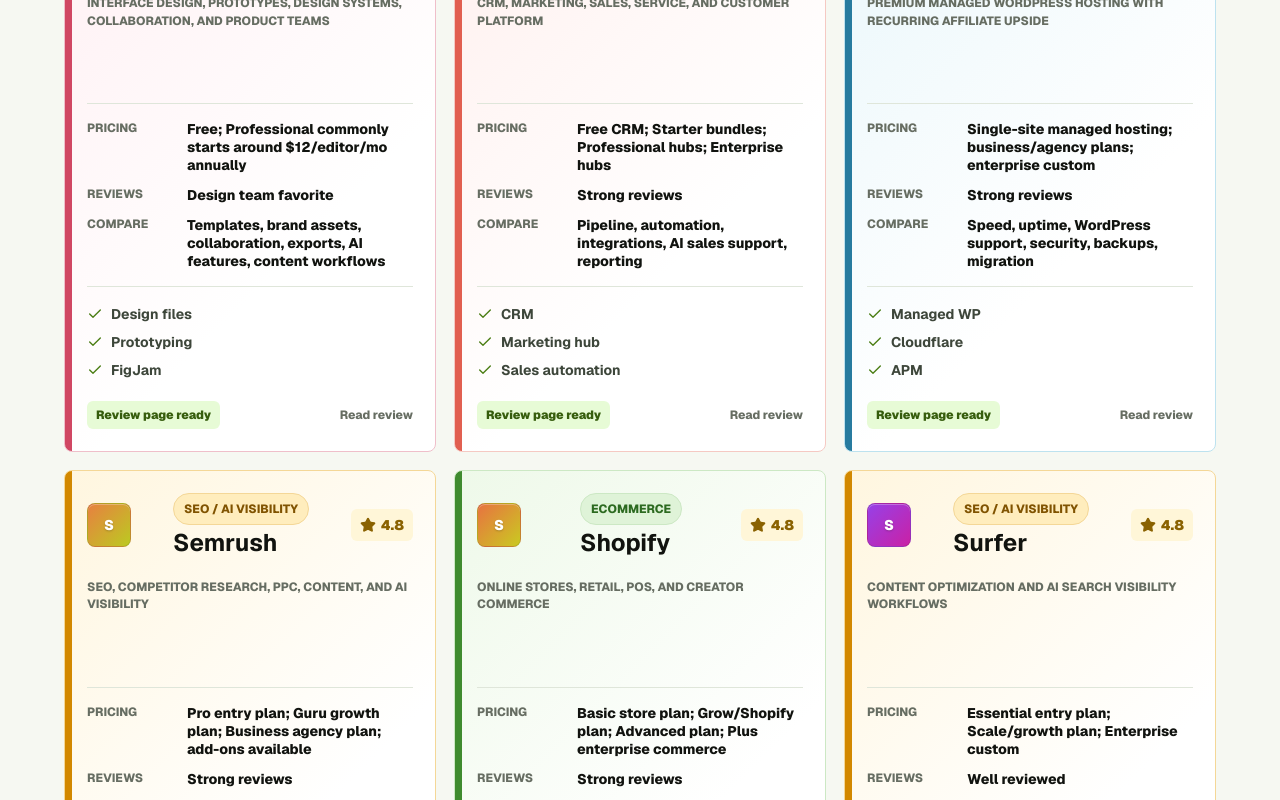
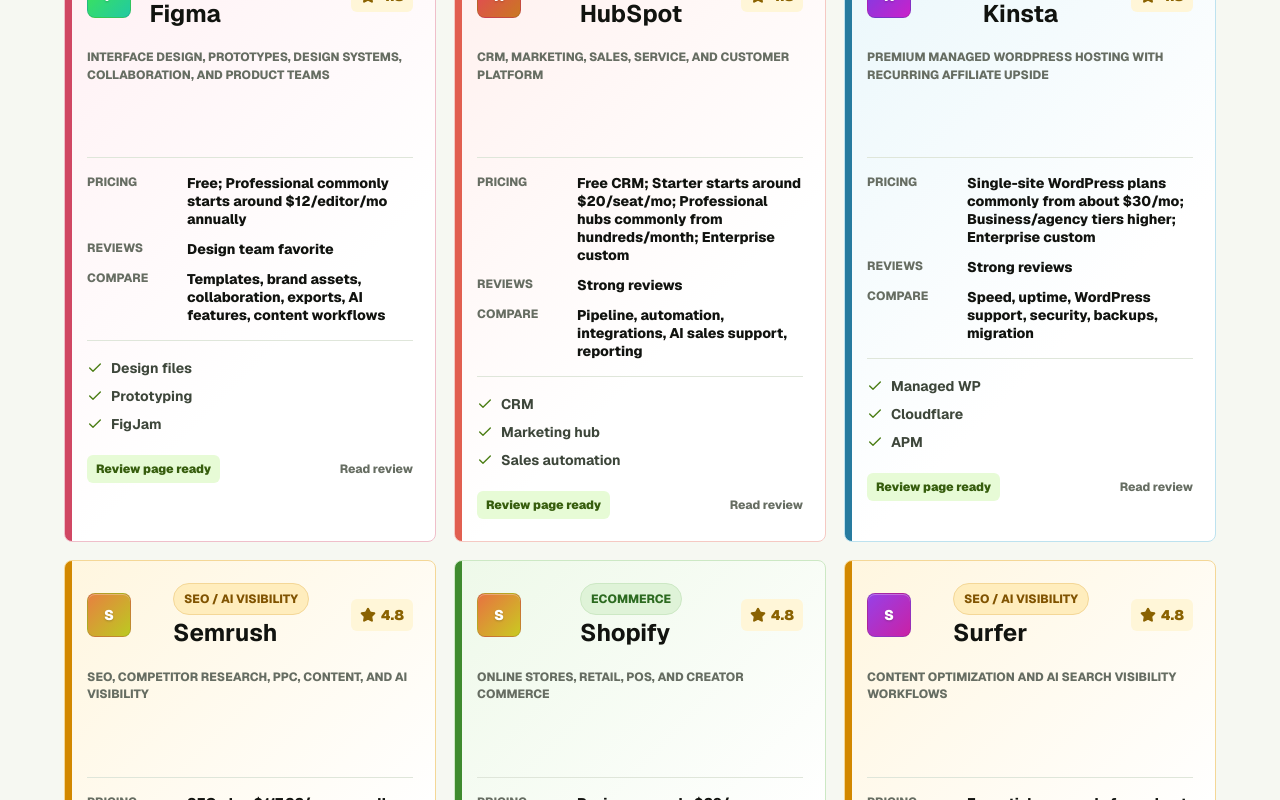
Before and after one commit to Bisheshguragain/SakuStack, a Next.js app: page / in a window 1280 px wide. Shown: the part 4800-5600 px from the top of the page. Built offline with nearby package versions, Linux system fonts and the light colour scheme.

Commit message:
Add public pricing amounts for starter tools

```diff
--- a/src/app/software-data.ts
+++ b/src/app/software-data.ts
@@ -475,7 +475,7 @@
     name: "ChatGPT",
     rating: 4.8,
     reviews: "Traffic magnet",
-    pricing: "Free; Plus/Pro for individuals; Team per-user plans; Enterprise custom",
+    pricing: "Free; Plus about $20/mo; Pro from about $200/mo; Business about $25/user/mo annually; Enterprise custom",
     bestFor: "General AI assistant, writing, analysis, code, and workflows",
     features: ["Multimodal chat", "File analysis", "Custom GPTs"],
   },
@@ -484,7 +484,7 @@
     name: "Claude",
     rating: 4.8,
     reviews: "Traffic magnet",
-    pricing: "Free; Pro/Max for individuals; Team per-user plans; Enterprise custom",
+    pricing: "Free; Pro $17/mo annually or $20 monthly; Max from $100/mo; Team from $20/seat/mo annually; Enterprise from $20/seat + usage",
     bestFor: "Long-form reasoning, writing, coding, and document-heavy work",
     features: ["Long context", "Artifacts", "Coding support"],
   },
@@ -493,7 +493,7 @@
     name: "Gemini",
     rating: 4.6,
     reviews: "Traffic magnet",
-    pricing: "Free; Google AI Pro/Advanced subscription; Workspace business plans",
+    pricing: "Free; Google AI Pro $19.99/mo; AI Ultra higher-tier plan; Workspace Gemini plans sold separately",
     bestFor: "Google ecosystem users and multimodal AI search workflows",
     features: ["Google apps", "Multimodal input", "Research support"],
   },
@@ -502,7 +502,7 @@
     name: "Perplexity",
     rating: 4.7,
     reviews: "Traffic magnet",
-    pricing: "Free; Pro for individual research; Max/high-usage plan; Enterprise custom",
+    pricing: "Free; Pro about $20/mo or $200/yr; Max higher-usage plan; Enterprise custom",
     bestFor: "AI search, cited answers, and research-heavy comparisons",
     features: ["Cited search", "Model selection", "Deep research"],
   },
@@ -511,7 +511,7 @@
     name: "Poe",
     rating: 4.4,
     reviews: "Traffic magnet",
-    pricing: "Free access; monthly or annual subscription for higher message/model limits",
+    pricing: "Free; paid subscriptions commonly start around $4.99/mo with higher tiers for more compute",
     bestFor: "Trying many chatbots and specialist bots in one account",
     features: ["Multi-model access", "Bot discovery", "Creator bots"],
   },
@@ -520,7 +520,7 @@
     name: "Lovable",
     rating: 4.7,
     reviews: "Fast-growing",
-    pricing: "Free credits; Pro/paid workspace plans; team and scale tiers",
+    pricing: "Free with daily credits; Pro commonly about $25/mo; Business about $50/mo; higher credit bundles available",
     bestFor: "Non-technical founders turning prompts into web apps",
     features: ["Prompt-to-app", "Visual editing", "Deployment"],
   },
@@ -529,7 +529,7 @@
     name: "Bolt.new",
     rating: 4.6,
     reviews: "Fast-growing",
-    pricing: "Free credits; Pro/paid usage plans; team or higher-usage tiers",
+    pricing: "Free; Pro $25/mo; Teams $30/member/mo; Enterprise custom",
     bestFor: "Browser-based full-stack prototypes and quick MVPs",
     features: ["Full-stack generation", "Browser IDE", "Instant preview"],
   },
@@ -538,7 +538,7 @@
     name: "Base44",
     rating: 4.5,
     reviews: "Fast-growing",
-    pricing: "Free credits; paid builder plans; team/business tiers for growing apps",
+    pricing: "Free; Starter/Builder paid tiers; Pro $80/mo billed annually; Elite and Enterprise higher/custom",
     bestFor: "No-code style app generation with built-in backend pieces",
     features: ["Chat builder", "Backend tools", "App deployment"],
   },
@@ -547,7 +547,7 @@
     name: "Replit",
     rating: 4.6,
     reviews: "Popular builder",
-    pricing: "Free workspace; Core individual plan; Teams/business plans",
+    pricing: "Free; Core commonly about $25/mo; Teams/Business and Enterprise plans available",
     bestFor: "Coding, hosting, agentic app building, and education",
     features: ["Agent", "Hosting", "Collaborative IDE"],
   },
@@ -556,7 +556,7 @@
     name: "Hostinger Horizons",
     rating: 4.4,
     reviews: "Monetizable",
-    pricing: "Bundled with Hostinger paid hosting plans; domain and hosting costs vary",
+    pricing: "Free trial; Explorer $6.99/mo annually or $9.99 monthly; Starter $13.99/mo annually; Hobbyist $39.99/mo annually",
     bestFor: "Prompt-built websites connected to hosting and domains",
     features: ["AI website builder", "Hosting", "Domains"],
   },
@@ -565,7 +565,7 @@
     name: "Cursor",
     rating: 4.8,
     reviews: "Developer favorite",
-    pricing: "Free plan; Pro individual plan; Team/business plan; Enterprise custom",
+    pricing: "Free; Pro about $20/mo; Team about $40/user/mo; Enterprise custom",
     bestFor: "AI-native coding IDE with codebase-aware editing",
     features: ["Codebase chat", "Agent mode", "Composer"],
   },
@@ -574,7 +574,7 @@
     name: "Windsurf",
     rating: 4.6,
     reviews: "Developer favorite",
-    pricing: "Free plan; Pro individual plan; Teams/business plan; Enterprise custom",
+    pricing: "Free; Pro about $15/mo; Teams about $30/user/mo; Enterprise custom",
     bestFor: "Agentic IDE workflows and AI-assisted coding sessions",
     features: ["Agent flows", "Code context", "IDE assistance"],
   },
@@ -583,7 +583,7 @@
     name: "GitHub Copilot",
     rating: 4.7,
     reviews: "Enterprise known",
-    pricing: "Individual subscription; Business per-user plan; Enterprise plan",
+    pricing: "Individual about $10/mo; Business about $19/user/mo; Enterprise custom",
     bestFor: "Developers already working inside GitHub and VS Code",
     features: ["Inline completions", "Chat", "PR assistance"],
   },
@@ -592,7 +592,7 @@
     name: "Claude Code",
     rating: 4.8,
     reviews: "Traffic magnet",
-    pricing: "Available through Claude paid plans and API usage; team/enterprise options vary",
+    pricing: "Included in Claude Pro/Max/Team; API from $1-$10 per million input tokens depending on model",
     bestFor: "Terminal-based coding agent and codebase modification",
     features: ["Agentic coding", "Repo context", "CLI workflow"],
   },
@@ -601,7 +601,7 @@
     name: "Codeium / Windsurf",
     rating: 4.5,
     reviews: "Developer known",
-    pricing: "Free autocomplete; Pro individual plan; Teams/business plan",
+    pricing: "Free; Pro about $15/mo; Teams about $30/user/mo; Enterprise custom",
     bestFor: "AI coding autocomplete and editor assistance",
     features: ["Autocomplete", "Chat", "Editor plugins"],
   },
@@ -610,7 +610,7 @@
     name: "Semrush",
     rating: 4.8,
     reviews: "Strong reviews",
-    pricing: "Pro entry plan; Guru growth plan; Business agency plan; add-ons available",
+    pricing: "SEO plan $117.33/mo annually or $139 monthly; Starter $165.17/mo annually; Pro+ $248.17/mo annually; Advanced $455.67/mo annually",
     bestFor: "SEO, competitor research, PPC, content, and AI visibility",
     features: ["Keyword research", "Site audits", "AI visibility"],
   },
@@ -619,7 +619,7 @@
     name: "Surfer",
     rating: 4.8,
     reviews: "Well reviewed",
-    pricing: "Essential entry plan; Scale/growth plan; Enterprise custom",
+    pricing: "Essential commonly from about $79/mo annually; Scale about $175/mo annually; Enterprise custom",
     bestFor: "Content optimization and AI search visibility workflows",
     features: ["Content editor", "Topical maps", "AI search tracking"],
   },
@@ -628,7 +628,7 @@
     name: "SE Ranking",
     rating: 4.7,
     reviews: "Strong reviews",
-    pricing: "Essential entry plan; Pro growth plan; Business agency plan",
+    pricing: "Essential commonly from about $52/mo annually; Pro about $95.20/mo annually; Business about $207.20/mo annually",
     bestFor: "Affordable SEO suite for agencies and SMBs",
     features: ["Rank tracking", "Audits", "AI overview tracking"],
   },
@@ -637,7 +637,7 @@
     name: "Frase",
     rating: 4.6,
     reviews: "Strong reviews",
-    pricing: "Entry paid plan; higher-volume SEO/content plans; team add-ons may apply",
+    pricing: "Paid plans commonly start around $45-$49/mo; higher-volume Team and Enterprise plans available",
     bestFor: "SEO and GEO content research, writing, and optimization",
     features: ["Content briefs", "AI writing", "GEO optimization"],
   },
@@ -646,7 +646,7 @@
     name: "Ahrefs",
     rating: 4.7,
     reviews: "Traffic magnet",
-    pricing: "Lite entry plan; Standard growth plan; Advanced agency plan; Enterprise custom",
+    pricing: "Starter/Lite commonly from about $129/mo; Standard about $249/mo; Advanced about $449/mo; Enterprise custom",
     bestFor: "Backlink research, keyword data, and competitive SEO",
     features: ["Backlinks", "Keywords", "Site explorer"],
   },
@@ -655,7 +655,7 @@
     name: "HubSpot",
     rating: 4.8,
     reviews: "Strong reviews",
-    pricing: "Free CRM; Starter bundles; Professional hubs; Enterprise hubs",
+    pricing: "Free CRM; Starter starts around $20/seat/mo; Professional hubs commonly from hundreds/month; Enterprise custom",
     bestFor: "CRM, marketing, sales, service, and customer platform",
     features: ["CRM", "Marketing hub", "Sales automation"],
   },
@@ -664,7 +664,7 @@
     name: "ActiveCampaign",
     rating: 4.7,
     reviews: "Well reviewed",
-    pricing: "Starter entry plan; Plus growth plan; Professional automation plan; Enterprise custom",
+    pricing: "Starter commonly from about $15/mo; Plus about $49/mo; Professional about $79/mo; Enterprise custom",
     bestFor: "Marketing automation with CRM and email built in",
     features: ["Automations", "CRM", "Email campaigns"],
   },
@@ -673,7 +673,7 @@
     name: "Zoho",
     rating: 4.5,
     reviews: "Well reviewed",
-    pricing: "Free editions on selected apps; paid CRM tiers; Zoho One suite; Enterprise options",
+    pricing: "Free CRM edition; paid CRM tiers commonly from about $14/user/mo annually; Zoho One from about $37/user/mo annually",
     bestFor: "Affordable business suite and CRM ecosystem",
     features: ["CRM", "55+ apps", "Zoho One"],
   },
@@ -682,7 +682,7 @@
     name: "Pipedrive",
     rating: 4.6,
     reviews: "Needs check",
-    pricing: "Essential entry plan; Advanced automation plan; Professional/Power tiers; Enterprise",
+    pricing: "Essential about $14/user/mo annually; Advanced $24; Professional $49; Power $59; Enterprise $79",
     bestFor: "Sales pipeline management for small sales teams",
     features: ["Pipelines", "Sales automation", "Forecasting"],
   },
@@ -691,7 +691,7 @@
     name: "Freshsales",
     rating: 4.5,
     reviews: "Needs check",
-    pricing: "Free CRM plan; Growth plan; Pro plan; Enterprise plan",
+    pricing: "Free; Growth commonly about $9/user/mo annually; Pro $39; Enterprise $59",
     bestFor: "CRM with phone, chat, and Freshworks ecosystem",
     features: ["Deal management", "AI scoring", "Built-in phone"],
   },
@@ -700,7 +700,7 @@
     name: "ActiveCampaign",
     rating: 4.7,
     reviews: "Well reviewed",
-    pricing: "Starter email plan; Plus automation plan; Professional plan; Enterprise custom",
+    pricing: "Starter commonly from about $15/mo; Plus about $49/mo; Professional about $79/mo; Enterprise custom",
     bestFor: "Advanced email automation and customer journeys",
     features: ["Automations", "Segmentation", "CRM"],
   },
@@ -709,7 +709,7 @@
     name: "GetResponse",
     rating: 4.4,
     reviews: "Needs check",
-    pricing: "Email Marketing entry plan; Marketing Automation plan; Ecommerce/Max tiers",
+    pricing: "Email Marketing commonly from about $19/mo; Marketing Automation about $59/mo; Ecommerce/Max higher or custom",
     bestFor: "Email campaigns, webinars, and marketing funnels",
     features: ["Email", "Funnels", "Webinars"],
   },
@@ -718,7 +718,7 @@
     name: "Kit / ConvertKit",
     rating: 4.6,
     reviews: "Needs check",
-    pricing: "Free creator plan; Creator paid plan; Creator Pro advanced plan",
+    pricing: "Free; Creator commonly from about $9/mo annually; Creator Pro from about $25/mo annually",
     bestFor: "Creator newsletters and digital product audiences",
     features: ["Newsletter", "Automations", "Creator network"],
   },
@@ -727,7 +727,7 @@
     name: "MailerLite",
     rating: 4.5,
     reviews: "Needs check",
-    pricing: "Free plan; Growing Business plan; Advanced plan; Enterprise custom",
+    pricing: "Free; Growing Business commonly from about $10/mo annually; Advanced from about $20/mo annually; Enterprise custom",
     bestFor: "Affordable email marketing for small teams",
     features: ["Email builder", "Landing pages", "Automations"],
   },
@@ -736,7 +736,7 @@
     name: "AWeber",
     rating: 4.3,
     reviews: "Needs check",
-    pricing: "Free plan; Lite entry plan; Plus growth plan; Unlimited/high-volume plan",
+    pricing: "Free; Lite commonly from about $15/mo; Plus about $30/mo; Unlimited higher-tier plan",
     bestFor: "Classic newsletter and autoresponder workflows",
     features: ["Autoresponders", "Landing pages", "Templates"],
   },
@@ -745,7 +745,7 @@
     name: "WP Engine",
     rating: 4.7,
     reviews: "Strong reviews",
-    pricing: "Startup WordPress plan; Professional plan; Growth plan; Scale/custom hosting",
+    pricing: "Startup commonly from about $20/mo annually; Professional/Growth/Scale higher; custom enterprise hosting available",
     bestFor: "Managed WordPress hosting for businesses and agencies",
     features: ["Managed WP", "Security", "Performance"],
   },
@@ -754,7 +754,7 @@
     name: "Kinsta",
     rating: 4.8,
     reviews: "Strong reviews",
-    pricing: "Single-site managed hosting; business/agency plans; enterprise custom",
+    pricing: "Single-site WordPress plans commonly from about $30/mo; Business/agency tiers higher; Enterprise custom",
     bestFor: "Premium managed WordPress hosting with recurring affiliate upside",
     features: ["Managed WP", "Cloudflare", "APM"],
   },
@@ -763,7 +763,7 @@
     name: "Hostinger",
     rating: 4.6,
     reviews: "Emerging reviews",
-    pricing: "Shared/web hosting; cloud hosting; VPS; Horizons AI builder bundle",
+    pricing: "Shared hosting commonly starts under $5/mo promo; Cloud/VPS/Horizons plans priced separately by term",
     bestFor: "Budget hosting, domains, AI website builder, and VPS",
     features: ["Hosting", "Domains", "AI builder"],
   },
@@ -772,7 +772,7 @@
     name: "Cloudways",
     rating: 4.5,
     reviews: "Needs check",
-    pricing: "Pay-as-you-go managed cloud plans based on provider, server size, and usage",
+    pricing: "Managed cloud hosting commonly starts around $11-$14/mo; price scales by provider and server size",
     bestFor: "Managed cloud hosting for performance-focused sites",
     features: ["Managed cloud", "Staging", "Scaling"],
   },
@@ -781,7 +781,7 @@
     name: "Bluehost",
     rating: 4.2,
     reviews: "Needs check",
-    pricing: "Basic entry hosting; Choice Plus growth plan; Online Store commerce plan; VPS/dedicated options",
+    pricing: "Basic shared hosting commonly promo-priced from about $2.95/mo; Choice Plus/Online Store higher; VPS/dedicated extra",
     bestFor: "Beginner WordPress hosting and low-cost site launches",
     features: ["WordPress", "Domains", "Website builder"],
   },
@@ -790,7 +790,7 @@
     name: "Shopify",
     rating: 4.8,
     reviews: "Strong reviews",
-    pricing: "Basic store plan; Grow/Shopify plan; Advanced plan; Plus enterprise commerce",
+    pricing: "Basic commonly $39/mo monthly or $29/mo annually; Shopify/Grow about $105/mo monthly; Advanced about $399/mo; Plus custom",
     bestFor: "Online stores, retail, POS, and creator commerce",
     features: ["Store builder", "Payments", "App store"],
   },
@@ -799,7 +799,7 @@
     name: "BigCommerce",
     rating: 4.4,
     reviews: "Needs check",
-    pricing: "Standard entry store plan; Plus growth plan; Pro plan; Enterprise custom",
+    pricing: "Standard about $39/mo; Plus about $105/mo; Pro about $399/mo; Enterprise custom",
     bestFor: "Growing ecommerce brands needing flexible catalog tools",
     features: ["Storefront", "B2B", "Multi-channel"],
   },
@@ -808,7 +808,7 @@
     name: "Sellfy",
     rating: 4.3,
     reviews: "Needs check",
-    pricing: "Starter store plan; Business plan; Premium plan for higher sales volume",
+    pricing: "Starter commonly about $29/mo; Business about $79/mo; Premium about $159/mo",
     bestFor: "Creators selling digital products and simple storefronts",
     features: ["Digital products", "Subscriptions", "Storefront"],
   },
@@ -817,7 +817,7 @@
     name: "Wix",
     rating: 4.3,
     reviews: "Needs check",
-    pricing: "Website plans; Business/ecommerce plans; higher-tier commerce and enterprise options",
+    pricing: "Website plans commonly from about $17/mo; Business/ecommerce from about $29/mo; higher commerce tiers available",
     bestFor: "Drag-and-drop sites with ecommerce features",
     features: ["Website builder", "Stores", "Bookings"],
   },
@@ -826,7 +826,7 @@
     name: "Squarespace",
     rating: 4.4,
     reviews: "Needs check",
-    pricing: "Personal website plan; Business plan; Basic/Advanced Commerce plans",
+    pricing: "Personal about $16/mo annually; Business $23; Basic Commerce $28; Advanced Commerce $52",
     bestFor: "Design-led websites, portfolios, and smaller stores",
     features: ["Templates", "Commerce", "Scheduling"],
   },
@@ -835,7 +835,7 @@
     name: "Kajabi",
     rating: 4.6,
     reviews: "Needs check",
-    pricing: "Kickstarter entry plan; Basic plan; Growth plan; Pro plan",
+    pricing: "Kickstarter commonly from about $69/mo annually; Basic/Growth/Pro higher; enterprise/custom available",
     bestFor: "Premium course, community, email, and funnel businesses",
     features: ["Courses", "Community", "Funnels"],
   },
@@ -844,7 +844,7 @@
     name: "Thinkific",
     rating: 4.5,
     reviews: "Needs check",
-    pricing: "Free plan; Basic plan; Start plan; Grow plan; higher-tier academy options",
+    pricing: "Free; Basic commonly about $36/mo annually; Start $74; Grow $149; Plus custom",
     bestFor: "Course creators building structured learning products",
     features: ["Courses", "Communities", "Payments"],
   },
@@ -853,7 +853,7 @@
     name: "Teachable",
     rating: 4.4,
     reviews: "Needs check",
-    pricing: "Free plan; Basic plan; Pro plan; Pro+ or enterprise-style options",
+    pricing: "Free; Basic commonly from about $39/mo; Pro about $119/mo; Pro+ and Enterprise higher/custom",
     bestFor: "Creators selling courses, coaching, and downloads",
     features: ["Courses", "Coaching", "Checkout"],
   },
@@ -862,7 +862,7 @@
     name: "ClickFunnels",
     rating: 4.5,
     reviews: "High-ticket target",
-    pricing: "Startup funnel plan; Pro plan; higher-volume funnel/business tiers",
+    pricing: "Startup commonly about $97/mo; Pro about $297/mo; higher-volume plans available",
     bestFor: "Funnels, landing pages, offers, and direct-response sales",
     features: ["Funnels", "Checkout", "Email workflows"],
   },
@@ -871,7 +871,7 @@
     name: "GoHighLevel",
     rating: 4.6,
     reviews: "High-ticket target",
-    pricing: "Starter agency plan; Unlimited plan; SaaS Pro white-label tier",
+    pricing: "Starter about $97/mo; Unlimited about $297/mo; SaaS Pro about $497/mo",
     bestFor: "Agencies selling CRM, funnels, automation, and white-label SaaS",
     features: ["CRM", "Funnels", "White-label SaaS"],
   },
@@ -880,7 +880,7 @@
     name: "Podia",
     rating: 4.4,
     reviews: "Needs check",
-    pricing: "Free plan; Mover creator plan; Shaker growth plan",
+    pricing: "Free; Mover commonly about $39/mo; Shaker about $89/mo",
     bestFor: "Simple creator storefronts, courses, and memberships",
     features: ["Courses", "Downloads", "Email"],
   },
@@ -889,7 +889,7 @@
     name: "Notion",
     rating: 4.7,
     reviews: "Traffic magnet",
-    pricing: "Free workspace; Plus team plan; Business plan; Enterprise custom",
+    pricing: "Free; Plus about $10/seat/mo annually; Business about $20/seat/mo annually; Enterprise custom",
     bestFor: "Knowledge base, docs, lightweight CRM, and solo founder ops",
     features: ["Docs", "Databases", "AI"],
   },
@@ -898,7 +898,7 @@
     name: "Airtable",
     rating: 4.6,
     reviews: "Traffic magnet",
-    pricing: "Free base; Team plan; Business plan; Enterprise scale plan",
+    pricing: "Free; Team about $20/seat/mo annually; Business about $45/seat/mo annually; Enterprise custom",
     bestFor: "Flexible databases and internal tools for small teams",
     features: ["Databases", "Interfaces", "Automations"],
   },
@@ -907,7 +907,7 @@
     name: "Typeform",
     rating: 4.5,
     reviews: "Needs check",
-    pricing: "Basic entry plan; Plus plan; Business plan; Enterprise custom",
+    pricing: "Basic commonly about $29/mo; Plus about $59/mo; Business about $99/mo; Enterprise custom",
     bestFor: "High-converting forms, surveys, lead capture, and quizzes",
     features: ["Forms", "Surveys", "Logic"],
   },
@@ -916,7 +916,7 @@
     name: "Make",
     rating: 4.6,
     reviews: "Needs check",
-    pricing: "Free automation plan; Core plan; Pro plan; Teams plan; Enterprise custom",
+    pricing: "Free; Core commonly about $9/mo annually; Pro about $16/mo; Teams about $29/user/mo; Enterprise custom",
     bestFor: "Visual automation for founders and operations workflows",
     features: ["Automation", "Integrations", "Scenarios"],
   },
@@ -925,7 +925,7 @@
     name: "Softr",
     rating: 4.5,
     reviews: "Needs check",
-    pricing: "Free app plan; Basic plan; Professional plan; Business plan; Enterprise custom",
+    pricing: "Free; Basic commonly about $49/mo; Professional about $139/mo; Business about $269/mo; Enterprise custom",
     bestFor: "Client portals, directories, and no-code mini SaaS frontends",
     features: ["Portals", "Airtable data", "Memberships"],
   },
@@ -934,7 +934,7 @@
     name: "Zapier",
     rating: 4.6,
     reviews: "Traffic magnet",
-    pricing: "Free automation plan; Professional plan; Team plan; Enterprise custom",
+    pricing: "Free; Professional commonly about $19.99/mo annually; Team about $69/mo; Enterprise custom",
     bestFor: "Automation glue between SaaS tools",
     features: ["Zaps", "Tables", "Interfaces"],
   },
```
